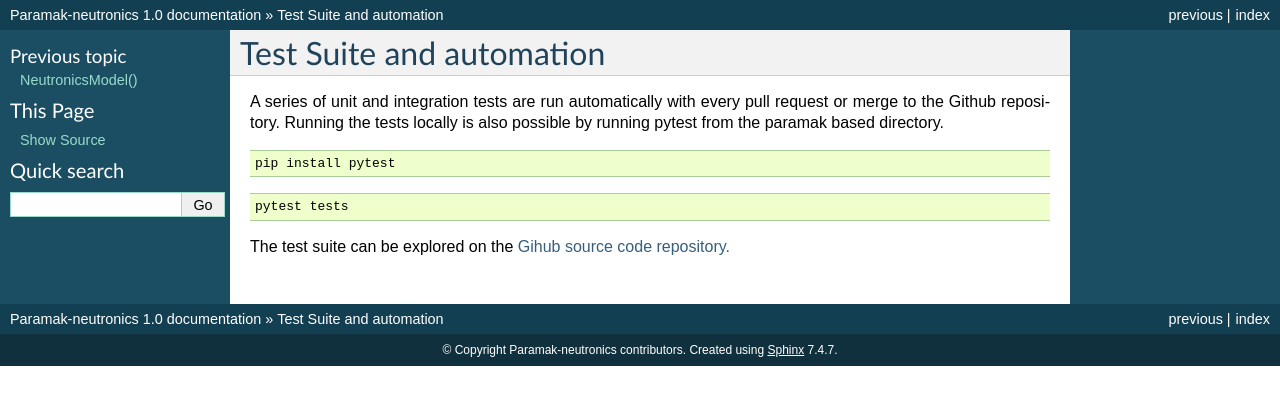
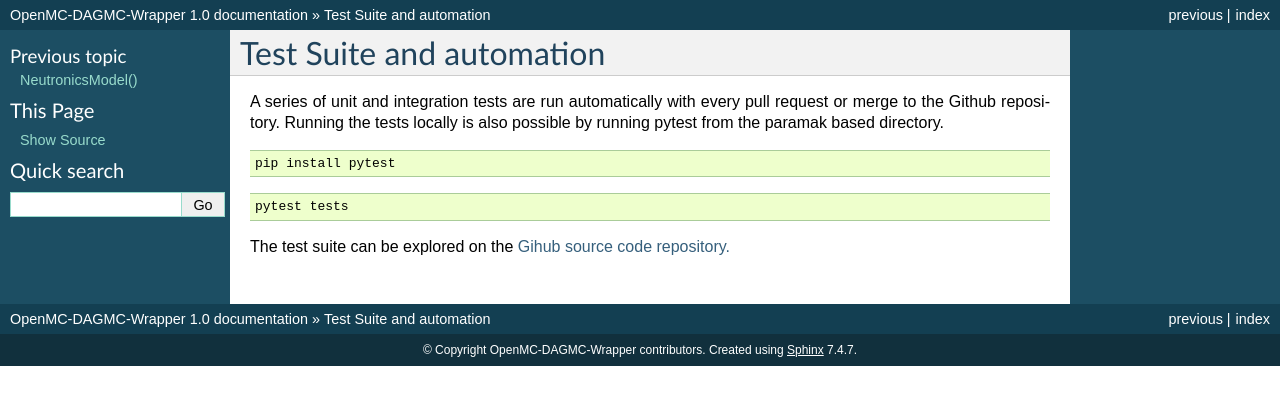
Before and after one commit to fusion-energy/openmc-dagmc-wrapper, a Sphinx documentation site: the page built from docs/source/tests.rst, in a window 1280 px wide. Shown: the top 405 px of the page. Built offline with Sphinx 7.4.7, drawn with Linux system fonts in a browser that asks for light colours.

```diff
--- a/docs/source/conf.py
+++ b/docs/source/conf.py
@@ -21,9 +21,9 @@ sys.path.insert(0, os.path.abspath("../../examples"))
 
 # -- Project information -----------------------------------------------------
 
-project = "Paramak-neutronics"
-copyright = "Paramak-neutronics contributors"
-author = "Paramak contributors"
+project = "OpenMC-DAGMC-Wrapper"
+copyright = "OpenMC-DAGMC-Wrapper contributors"
+author = "OpenMC-DAGMC-Wrapper contributors"
 
 # The short X.Y version
 version = ""
@@ -137,9 +137,9 @@ latex_elements = {
 #  author, documentclass [howto, manual, or own class]).
 latex_documents = [
     (master_doc,
-     "Paramak-neutronics.tex",
-     "Paramak Neutronics Documentation",
-     "Paramak neutronics contributors",
+     "OpenMC-DAGMC-Wrapper.tex",
+     "OpenMC-DAGMC-Wrapper Documentation",
+     "OpenMC-DAGMC-Wrapper contributors",
      "manual"),
 ]
 
@@ -150,8 +150,8 @@ latex_documents = [
 # (source start file, name, description, authors, manual section).
 man_pages = [
     (master_doc,
-     "paramak-neutronics",
-     "Paramak Documentation",
+     "OpenMC-DAGMC-Wrapper",
+     "OpenMC-DAGMC-Wrapper Documentation",
      [author],
      1)]
 
@@ -164,10 +164,10 @@ man_pages = [
 texinfo_documents = [
     (
         master_doc,
-        "Paramak-neutronics",
-        "Paramak Neutronics Documentation",
+        "OpenMC-DAGMC-Wrapper",
+        "OpenMC-DAGMC-Wrapper Documentation",
         author,
-        "Paramak Neutronics",
+        "OpenMC-DAGMC-Wrapper",
         "One line description of project.",
         "Miscellaneous",
     ),
--- a/docs/source/tests.rst
+++ b/docs/source/tests.rst
@@ -14,4 +14,4 @@ possible by running pytest from the paramak based directory.
    pytest tests
 
 The test suite can be explored on the
-`Gihub source code repository. <https://github.com/fusion-energy/paramak-neutronics/tree/main/tests>`_
+`Gihub source code repository. <https://github.com/fusion-energy/openmc-dagmc-wrapper/tree/main/tests>`_
```
Also changed, not shown: docs/source/example_neutronics_simulations.rst (+7 -7 lines), docs/source/install.rst (+10 -17 lines), 1 other file.
